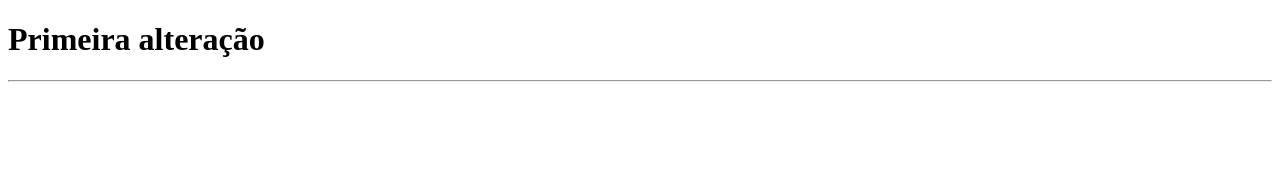
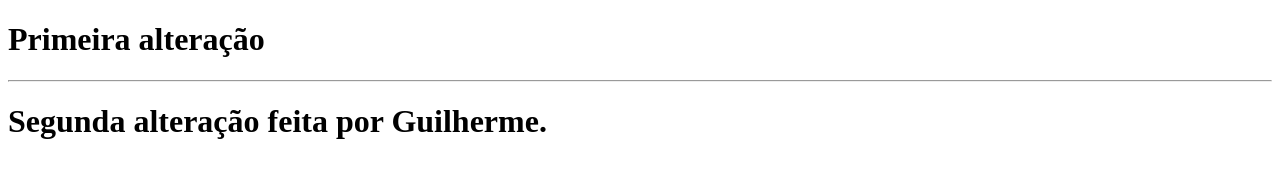
Before and after one commit to gabriellima1703/SCM, a plain HTML site: page index.html in a window 1280 px wide. Drawn offline with Linux system fonts and the light colour scheme.

Commit message:
Segunda alteração

```diff
--- a/index.html
+++ b/index.html
@@ -9,5 +9,6 @@
 <body>
     <h1>Primeira alteração </h1>
     <hr>
+    <h1>Segunda alteração feita por Guilherme.</h1>
 </body>
 </html>
```
